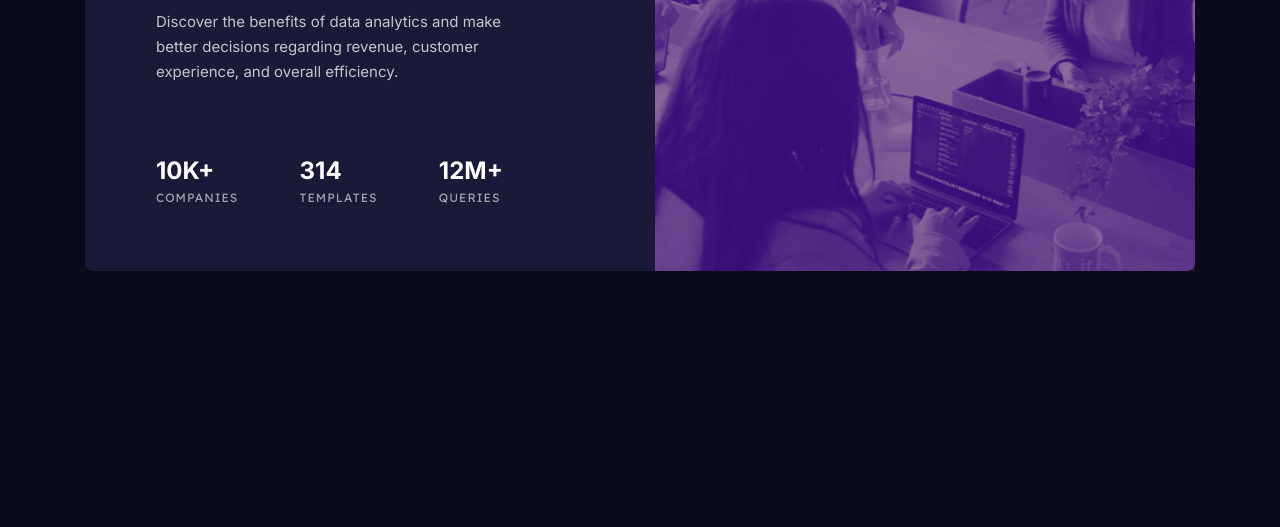
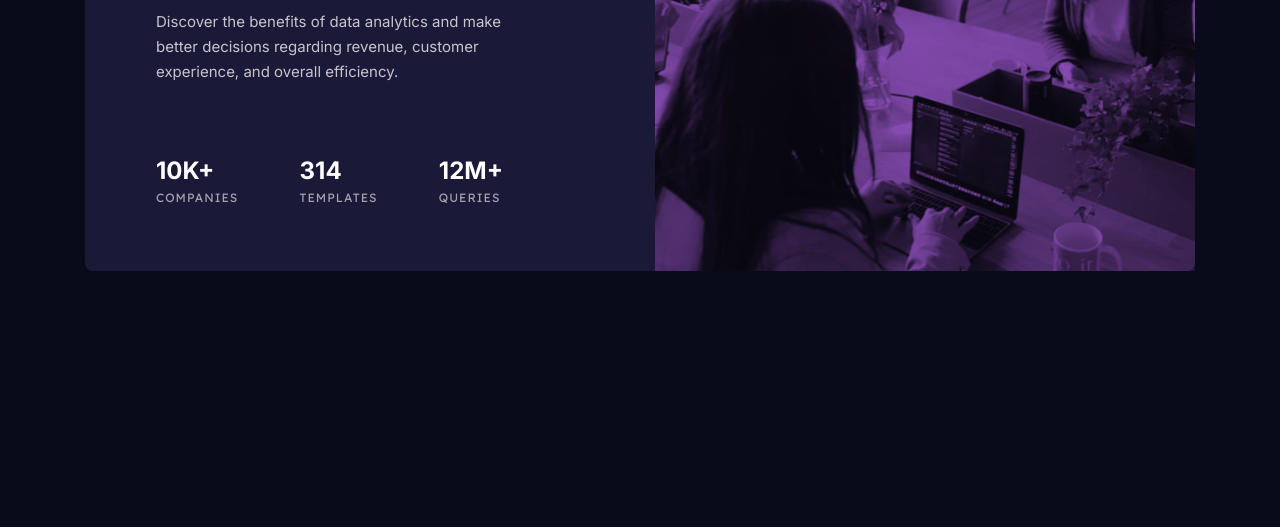
Before and after one commit to Madmanden/stats-preview-card-component, a plain HTML site: page index.html in a window 1280 px wide. Shown: the part 352-879 px from the top of the page. Drawn offline with Linux system fonts and the light colour scheme.

Commit message:
fix background image

```diff
--- a/style/style.scss
+++ b/style/style.scss
@@ -47,8 +47,8 @@ body {
     background-color: $accent;
     background-image: url("../images/image-header-mobile.jpg");
     background-size: cover;
-    background-blend-mode: overlay;
-    opacity: 0.5;
+    background-blend-mode: multiply;
+    opacity: 0.75;
     border-top-left-radius: 8px;
     border-top-right-radius: 8px;
   }
@@ -137,7 +137,7 @@ body {
 
   .card__main-image {
     min-width: 540px;
-    height: 446px;
+    height: auto; //446px;
     order: 2;
     border-radius: 0;
     border-top-right-radius: 8px;
```
Also changed, not shown: style/style.css, 1 other file.
